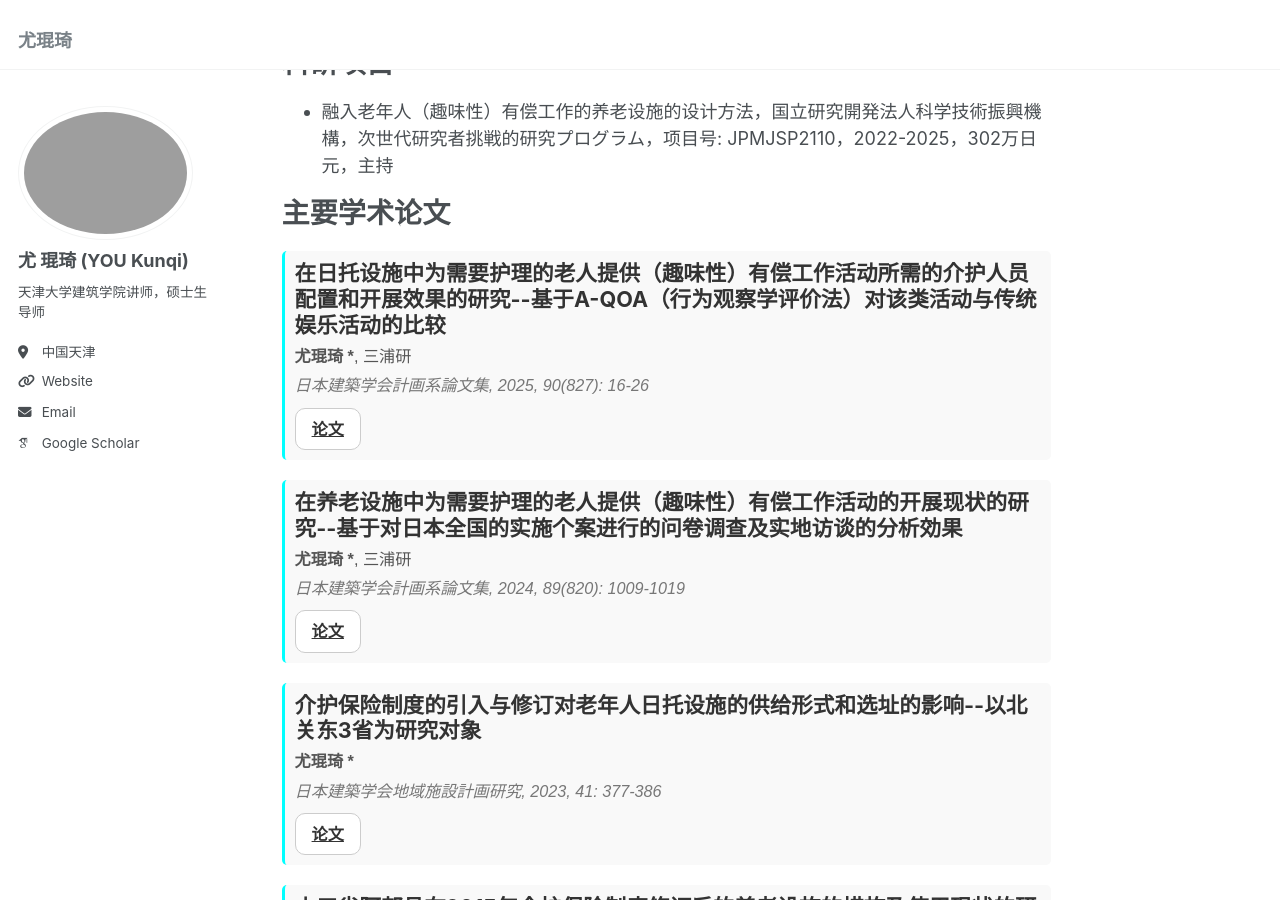
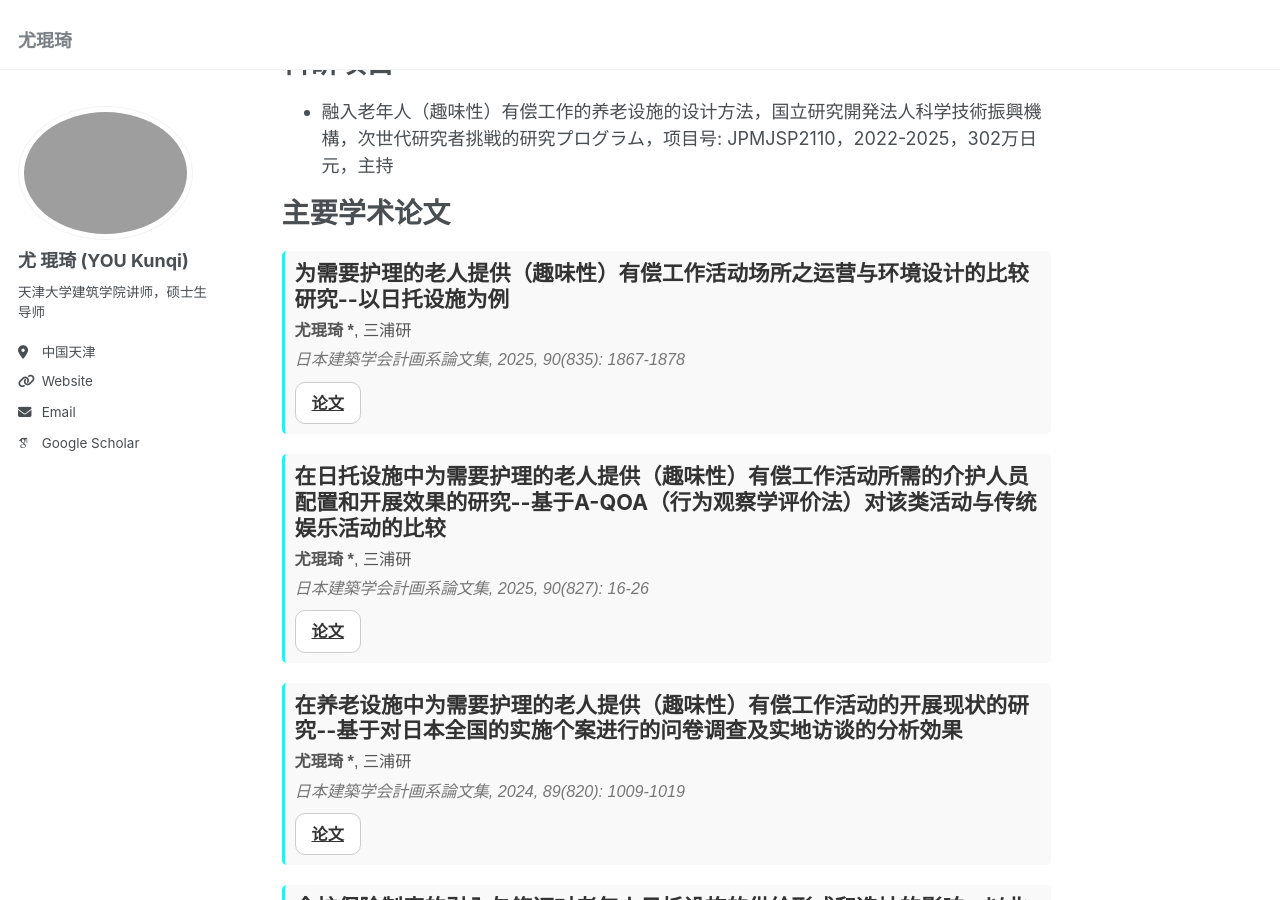
Before and after one commit to youkunqi/youkunqi.github.io, a Jekyll site: the page built from _pages/about.md, in a window 1280 px wide and 900 px high, scrolled down 652 px. Built offline with Jekyll 4.4.1, drawn with Linux system fonts in a browser that asks for light colours; some web fonts are replaced; comment, search, counter and statistics services are not loaded.

Commit message:
2510051149

```diff
--- a/_pages/about.md
+++ b/_pages/about.md
@@ -49,6 +49,14 @@ redirect_from:
 </head>
 
 <div class="publications">
+  <div class="pub-item">
+    <h3>为需要护理的老人提供（趣味性）有偿工作活动场所之运营与环境设计的比较研究--以日托设施为例</h3>
+    <p><strong>尤琨琦 *</strong>, 三浦研</p>
+    <p><em>日本建築学会計画系論文集, 2025, 90(835): 1867-1878</em></p>
+    <div class="links">
+      <a href="files/202509.pdf" class="button" target="_blank">论文</a>
+    </div>
+  </div>
 
   <div class="pub-item">
     <h3>在日托设施中为需要护理的老人提供（趣味性）有偿工作活动所需的介护人员配置和开展效果的研究--基于A-QOA（行为观察学评价法）对该类活动与传统娱乐活动的比较</h3>
```
Also changed, not shown: 1 other file.
